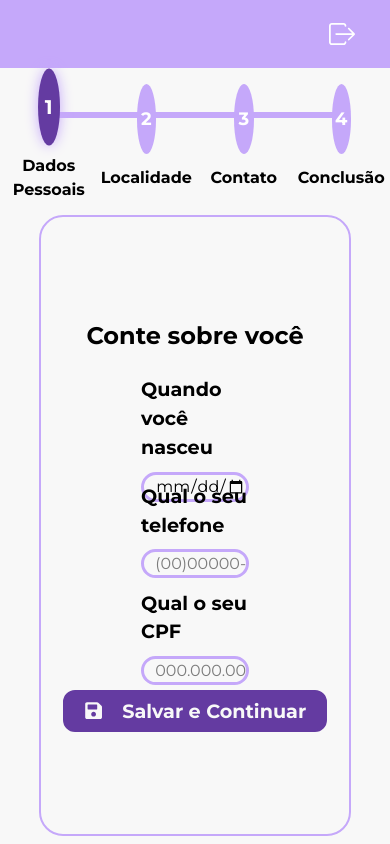
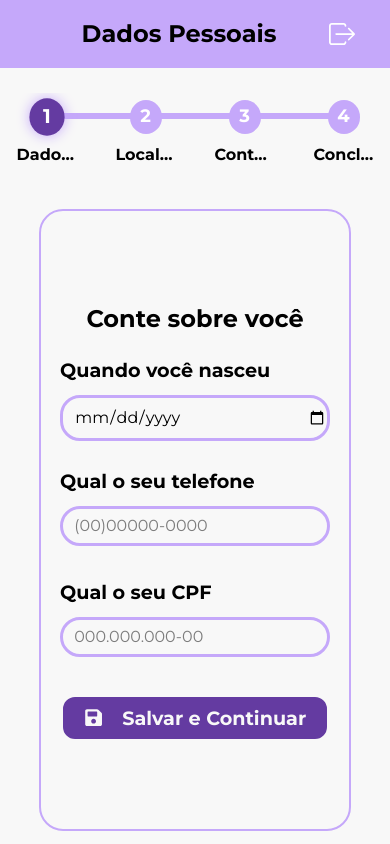
Before and after one commit to CodeSensor-PI/web-psi-rizerio, a React (Vite) app: page /dashboard/forms in a window 390 px wide. Built offline with nearby package versions, Linux system fonts and the light colour scheme.

Commit message:
primeiros testes de mobile e texto para cada tela acima

```diff
--- a/src/components/headerDash/HeaderDashComponent.jsx
+++ b/src/components/headerDash/HeaderDashComponent.jsx
@@ -2,8 +2,15 @@ import styles from "./headerDash.module.css";
 import { BsGear } from "react-icons/bs";
 import { IoIosLogOut } from "react-icons/io";
 import { IoArrowBack } from "react-icons/io5";
+import Titulo from "../titulo/TituloComponent";
+import { useEffect, useState } from "react";
 
 function HeaderDash({telaAtual,  showSettingsIcon, showBackButton = false }) {
+  const [tituloPagina, setTituloPagina] = useState('');
+  useEffect(() => {
+    handleTituloPagina();
+  }, [telaAtual]);
+
   const handleLogout = () => {
     localStorage.clear();
     sessionStorage.clear();
@@ -22,6 +29,18 @@ function HeaderDash({telaAtual,  showSettingsIcon, showBackButton = false }) {
     }
   };
 
+  const handleTituloPagina = () => {
+    if (telaAtual === "dados-pessoais") {
+      setTituloPagina("Dados Pessoais");
+    } else if(telaAtual === "localidade"){
+      setTituloPagina("Localidade");
+    } else if(telaAtual === "contato"){
+      setTituloPagina("Contato");
+    } else if(telaAtual === "conclusao"){
+      setTituloPagina("Conclusão");
+    }
+  };
+
   return (
     <header className={styles.header_dash}>
       <div className={styles.leftIcons}>
@@ -32,6 +51,9 @@ function HeaderDash({telaAtual,  showSettingsIcon, showBackButton = false }) {
             onClick={handleBack}
           />
         )}
+      </div>
+      <div>
+       <Titulo subtitulo={tituloPagina}></Titulo>
       </div>
 
       <div className={styles.rightIcons}>
--- a/src/components/steps/step.module.css
+++ b/src/components/steps/step.module.css
@@ -6,9 +6,78 @@
     align-items: center;
     margin: 60px 0;
     position: relative;
-    width: 100%;
+    width: 70%;
     height: 0.2em;
     box-sizing: border-box;
+}
+
+@media (max-width: 700px) {
+    .step_component {
+        overflow-x: auto;
+        flex-wrap: nowrap;
+        gap: 10px;
+        margin: 30px 0;
+        height: 10%;
+        width: 100%;
+        /* Mantém os steps em linha, com rolagem horizontal */
+    }
+    .step_wrapper {
+        min-width: 90px;
+        flex-direction: column;
+        align-items: center;
+        margin-bottom: 0;
+    }
+    .line {
+        width: 30px;
+        height: 4px;
+        margin: 0 8px;
+        position: absolute;
+        top: 20%;
+        left: -50%;
+    }
+    .circle {
+        width: 32px;
+        height: 32px;
+        font-size: 1rem;
+    }
+    .label {
+        margin-top: 8px;
+        margin-left: 0;
+        font-size: 14px;
+        text-align: center;
+    }
+}
+
+@media (max-width: 480px) {
+    .step_component {
+        gap: 6px;
+        margin: 12px 0;
+        overflow-x: auto;
+        flex-wrap: nowrap;
+    }
+    .step_wrapper {
+        min-width: 70px;
+    }
+    .circle {
+        width: 22px;
+        height: 22px;
+        font-size: 0.85rem;
+    }
+    .label {
+        font-size: 10px;
+        margin-left: 0;
+        margin-top: 6px;
+        white-space: nowrap;
+        max-width: 60px;
+        overflow: hidden;
+        text-overflow: ellipsis;
+        line-height: 1.1;
+    }
+    .line {
+        width: 14px;
+        height: 3px;
+        margin: 0 2px;
+    }
 }
 
 .step_wrapper {
@@ -22,7 +91,7 @@
 .line {
     content: '';
     position: absolute;
-    top: 28px;
+    top: 20%;
     left: -50%;
     width: 100%;
     height: 6px;
@@ -38,9 +107,11 @@
 .circle {
     background-color: var(--LightPurplePsi);
     color: white;
-    width: 20%;
-    height: 70px;
-    border-radius: 50%;
+    width: 2vw;
+    min-width: 32px;
+    height: 4vh;
+    min-height: 32px;
+    border-radius: 100%;
     display: flex;
     align-items: center;
     justify-content: center;
--- a/src/pages/dashboard/formularioCadastro/step1/DadosPessoais.jsx
+++ b/src/pages/dashboard/formularioCadastro/step1/DadosPessoais.jsx
@@ -69,7 +69,7 @@ const DadosPessoais = () => {
 
     return (
         <>
-            <HeaderDash showSettingsIcon={false} />
+            <HeaderDash showSettingsIcon={false} telaAtual={"dados-pessoais"} />
             <form onSubmit={salvarInformacoes} className={styles.dados_pessoais}>
                 <StepComponent stepAtual={1} />
                 <MainComponent stepAtual={1} showBackItem={false}>
--- a/src/pages/dashboard/formularioCadastro/step1/dadosPessoais.module.css
+++ b/src/pages/dashboard/formularioCadastro/step1/dadosPessoais.module.css
@@ -1,3 +1,4 @@
+
 @import 'tailwindcss';
 
 .dados_pessoais {
@@ -19,3 +20,49 @@
     height: 20em;
     margin-top: 5%;
 }
+
+@media (max-width: 780px) {
+    .inputs_content_dados {
+        width: 50vw;
+        min-width: unset;
+        margin-top: 1em;
+        padding: 0.2em 0.1em;
+        gap: 1.2em;
+        align-items: stretch;
+    }
+    .inputs_content_dados > * {
+        width: 100% !important;
+        min-width: 0 !important;
+        max-width: 100% !important;
+        margin: 0 auto;
+    }
+    .div_botao {
+        width: 100%;
+        display: flex;
+        justify-content: center;
+        margin-top: 1.5em;
+    }
+}
+
+@media (max-width: 480px) {
+    .inputs_content_dados {
+        width: 70vw;
+        min-width: unset;
+        margin-top: 1em;
+        padding: 0.2em 0.1em;
+        gap: 1.2em;
+        align-items: stretch;
+    }
+    .inputs_content_dados > * {
+        width: 100% !important;
+        min-width: 0 !important;
+        max-width: 100% !important;
+        margin: 0 auto;
+    }
+    .div_botao {
+        width: 100%;
+        display: flex;
+        justify-content: center;
+        margin-top: 1.5em;
+    }
+}
--- a/src/pages/dashboard/formularioCadastro/step2/Localidade.jsx
+++ b/src/pages/dashboard/formularioCadastro/step2/Localidade.jsx
@@ -88,7 +88,7 @@ const Localidade = () => {
 
     return (
         <>
-            <HeaderDash showSettingsIcon={false} />
+            <HeaderDash showSettingsIcon={false} telaAtual={'localidade'} />
             {loading ? (
                 <Loading />
             ) :
--- a/src/pages/dashboard/formularioCadastro/step3/Contato.jsx
+++ b/src/pages/dashboard/formularioCadastro/step3/Contato.jsx
@@ -48,7 +48,7 @@ const Contato = () => {
 
     return (
         <>
-            <HeaderDash showSettingsIcon={false} />
+            <HeaderDash showSettingsIcon={false} telaAtual={'contato'} />
             <form onSubmit={salvarInformacoes} className={styles.contato}>
                 <StepComponent stepAtual={3} />
                 <MainComponent stepAtual={3} showBackItem={true}>
--- a/src/pages/dashboard/formularioCadastro/step4/Conclusao.jsx
+++ b/src/pages/dashboard/formularioCadastro/step4/Conclusao.jsx
@@ -104,7 +104,7 @@ const Conclusao = () => {
 
     return (
         <>
-            <HeaderDash showSettingsIcon={false} />
+            <HeaderDash showSettingsIcon={false} telaAtual={'conclusao'}/>
             <form onSubmit={salvarInformacoes} className={styles.conclusao}>
                 <StepComponent stepAtual={4} />
                 <MainComponent stepAtual={4} showBackItem={true}>
--- a/src/pages/dashboard/meusAgendamentos/meusAgendamentos.module.css
+++ b/src/pages/dashboard/meusAgendamentos/meusAgendamentos.module.css
@@ -15,6 +15,98 @@
   border-radius: 8px;
   box-shadow: 0 2px 4px rgba(0, 0, 0, 0.5);
   overflow: hidden;
+}
+
+@media (max-width: 768px) {
+  .containerPrincipal {
+    margin-left: 0.5rem;
+    margin-right: 0.5rem;
+    padding: 10px;
+  }
+  .header h1 {
+    font-size: 18px;
+  }
+  .agendarButton {
+    font-size: 16px;
+    padding: 8px 12px;
+  }
+  .agendamentoItem {
+    flex-direction: column;
+    align-items: flex-start;
+    gap: 10px;
+    padding: 10px;
+  }
+  .status {
+    align-items: flex-start;
+    width: 100%;
+    margin-top: 10px;
+  }
+  .popup {
+    width: 95vw;
+    min-width: unset;
+    max-width: 400px;
+    padding: 10px;
+  }
+  .popupActions {
+    flex-direction: column;
+    gap: 8px;
+  }
+  .inputContainer label {
+    font-size: 14px;
+  }
+  .selectField {
+    font-size: 13px;
+    padding: 6px;
+  }
+}
+
+@media (max-width: 480px) {
+  .containerPrincipal {
+    margin-left: 0;
+    margin-right: 0;
+    padding: 4px;
+  }
+  .header {
+    flex-direction: column;
+    align-items: flex-start;
+    gap: 10px;
+  }
+  .header h1 {
+    font-size: 15px;
+  }
+  .agendarButton {
+    font-size: 14px;
+    padding: 6px 8px;
+  }
+  .agendamentoItem {
+    padding: 6px;
+    font-size: 13px;
+  }
+  .info p {
+    font-size: 12px;
+  }
+  .status span {
+    font-size: 12px;
+    padding: 4px 8px;
+  }
+  .popup {
+    width: 98vw;
+    max-width: 320px;
+    padding: 6px;
+  }
+  .popup h2 {
+    font-size: 15px;
+  }
+  .popup p {
+    font-size: 12px;
+  }
+  .inputContainer label {
+    font-size: 12px;
+  }
+  .selectField {
+    font-size: 12px;
+    padding: 4px;
+  }
 }
 
 body {
--- a/src/pages/dashboard/meusDados/meusDados.module.css
+++ b/src/pages/dashboard/meusDados/meusDados.module.css
@@ -22,7 +22,49 @@
         color: #888;
         cursor: not-allowed;
     }
+}
 
+@media (max-width: 900px) {
+    .box_infos {
+        flex-direction: column;
+        align-items: center;
+        width: 98vw;
+        height: auto;
+        padding: 2% 1%;
+    }
+    .box_inputs_dados {
+        width: 95vw;
+        gap: 1.5%;
+    }
+}
+
+@media (max-width: 600px) {
+    .container_meus_dados {
+        padding: 0.5em;
+        height: auto;
+    }
+    .box_infos {
+        width: 100vw;
+        min-width: unset;
+        padding: 2% 0.5%;
+        border-radius: 12px;
+    }
+    .box_inputs_dados {
+        width: 99vw;
+        gap: 0.5em;
+        flex-direction: column;
+        align-items: stretch;
+    }
+    .botao_senha, .botao_editar {
+        width: 100%;
+        min-width: 0;
+        font-size: 0.95em;
+        height: 2.2em;
+        padding: 0.5em 0.2em;
+    }
+    .botao_editar {
+        margin-top: 1em;
+    }
 }
 
 .botao_senha {
```
